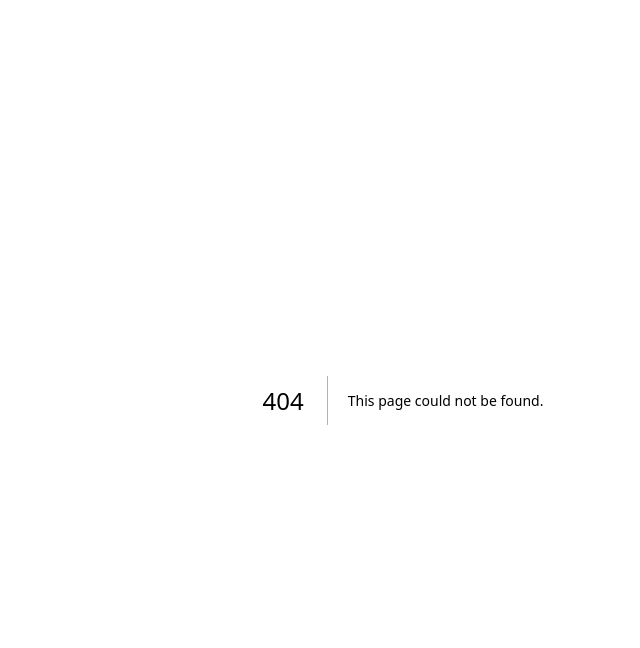
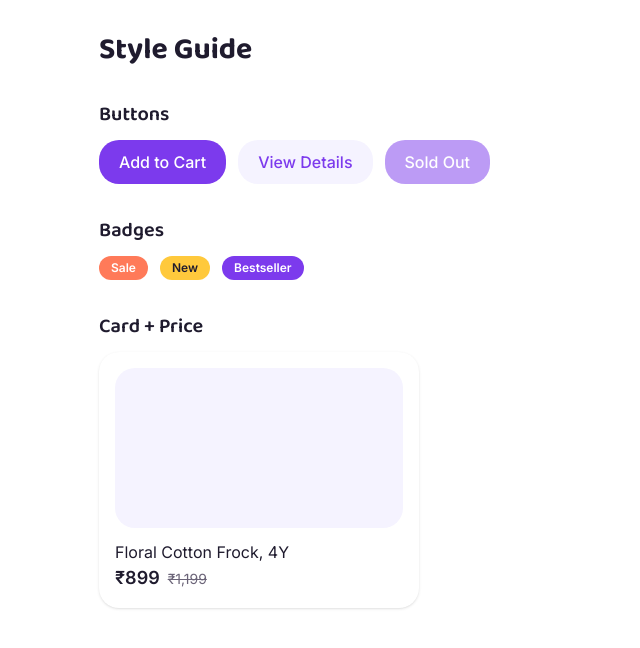
Before and after one commit to fashionforwardshop32-oss/fashion-forward, a Next.js app: page /style-guide in a window 1280 px wide. Before the commit this address had no page. Shown: the top 648 px of the page, without its empty margins (237-877 px from the left). Built offline with nearby package versions, Linux system fonts and the light colour scheme.

Commit message:
feat: add base design system components (Button, Badge, Card, PriceTag)

```diff
--- /dev/null
+++ b/app/style-guide/page.tsx
@@ -0,0 +1,41 @@
+import { Badge } from "@/components/ui/Badge";
+import { Button } from "@/components/ui/Button";
+import { Card } from "@/components/ui/Card";
+import { PriceTag } from "@/components/ui/PriceTag";
+
+export default function StyleGuidePage() {
+  return (
+    <main className="mx-auto max-w-2xl space-y-8 p-8">
+      <h1 className="font-display text-3xl font-bold text-ink">Style Guide</h1>
+
+      <section className="space-y-3">
+        <h2 className="font-display text-xl font-semibold text-ink">Buttons</h2>
+        <div className="flex gap-3">
+          <Button variant="primary">Add to Cart</Button>
+          <Button variant="secondary">View Details</Button>
+          <Button variant="primary" disabled>
+            Sold Out
+          </Button>
+        </div>
+      </section>
+
+      <section className="space-y-3">
+        <h2 className="font-display text-xl font-semibold text-ink">Badges</h2>
+        <div className="flex gap-3">
+          <Badge tone="accent">Sale</Badge>
+          <Badge tone="highlight">New</Badge>
+          <Badge tone="brand">Bestseller</Badge>
+        </div>
+      </section>
+
+      <section className="space-y-3">
+        <h2 className="font-display text-xl font-semibold text-ink">Card + Price</h2>
+        <Card className="max-w-xs p-4">
+          <div className="mb-3 h-40 rounded-card bg-tint" />
+          <p className="font-body text-ink">Floral Cotton Frock, 4Y</p>
+          <PriceTag price={899} originalPrice={1199} />
+        </Card>
+      </section>
+    </main>
+  );
+}
--- /dev/null
+++ b/components/ui/Badge.tsx
@@ -0,0 +1,20 @@
+type BadgeProps = {
+  tone?: "accent" | "highlight" | "brand";
+  children: React.ReactNode;
+};
+
+const toneClasses: Record<NonNullable<BadgeProps["tone"]>, string> = {
+  accent: "bg-accent text-white",
+  highlight: "bg-highlight text-ink",
+  brand: "bg-brand text-white",
+};
+
+export function Badge({ tone = "accent", children }: BadgeProps) {
+  return (
+    <span
+      className={`inline-block rounded-full px-3 py-1 text-xs font-body font-semibold ${toneClasses[tone]}`}
+    >
+      {children}
+    </span>
+  );
+}
--- /dev/null
+++ b/components/ui/Button.tsx
@@ -0,0 +1,19 @@
+import type { ButtonHTMLAttributes } from "react";
+
+type ButtonProps = ButtonHTMLAttributes<HTMLButtonElement> & {
+  variant?: "primary" | "secondary";
+};
+
+const variantClasses: Record<NonNullable<ButtonProps["variant"]>, string> = {
+  primary: "bg-brand text-white hover:bg-brand/90",
+  secondary: "bg-tint text-brand hover:bg-tint/80",
+};
+
+export function Button({ variant = "primary", className = "", ...props }: ButtonProps) {
+  return (
+    <button
+      className={`inline-flex items-center justify-center rounded-card px-5 py-2.5 font-body font-medium transition-colors disabled:opacity-50 disabled:pointer-events-none ${variantClasses[variant]} ${className}`}
+      {...props}
+    />
+  );
+}
--- /dev/null
+++ b/components/ui/Card.tsx
@@ -0,0 +1,12 @@
+type CardProps = {
+  children: React.ReactNode;
+  className?: string;
+};
+
+export function Card({ children, className = "" }: CardProps) {
+  return (
+    <div className={`rounded-card bg-surface shadow-sm ${className}`}>
+      {children}
+    </div>
+  );
+}
--- /dev/null
+++ b/components/ui/PriceTag.tsx
@@ -0,0 +1,24 @@
+type PriceTagProps = {
+  price: number;
+  originalPrice?: number;
+};
+
+const formatInr = (value: number) =>
+  new Intl.NumberFormat("en-IN", {
+    style: "currency",
+    currency: "INR",
+    maximumFractionDigits: 0,
+  }).format(value);
+
+export function PriceTag({ price, originalPrice }: PriceTagProps) {
+  return (
+    <div className="flex items-baseline gap-2 font-body">
+      <span className="text-lg font-semibold text-ink">{formatInr(price)}</span>
+      {originalPrice ? (
+        <span className="text-sm text-ink-muted line-through">
+          {formatInr(originalPrice)}
+        </span>
+      ) : null}
+    </div>
+  );
+}
```
